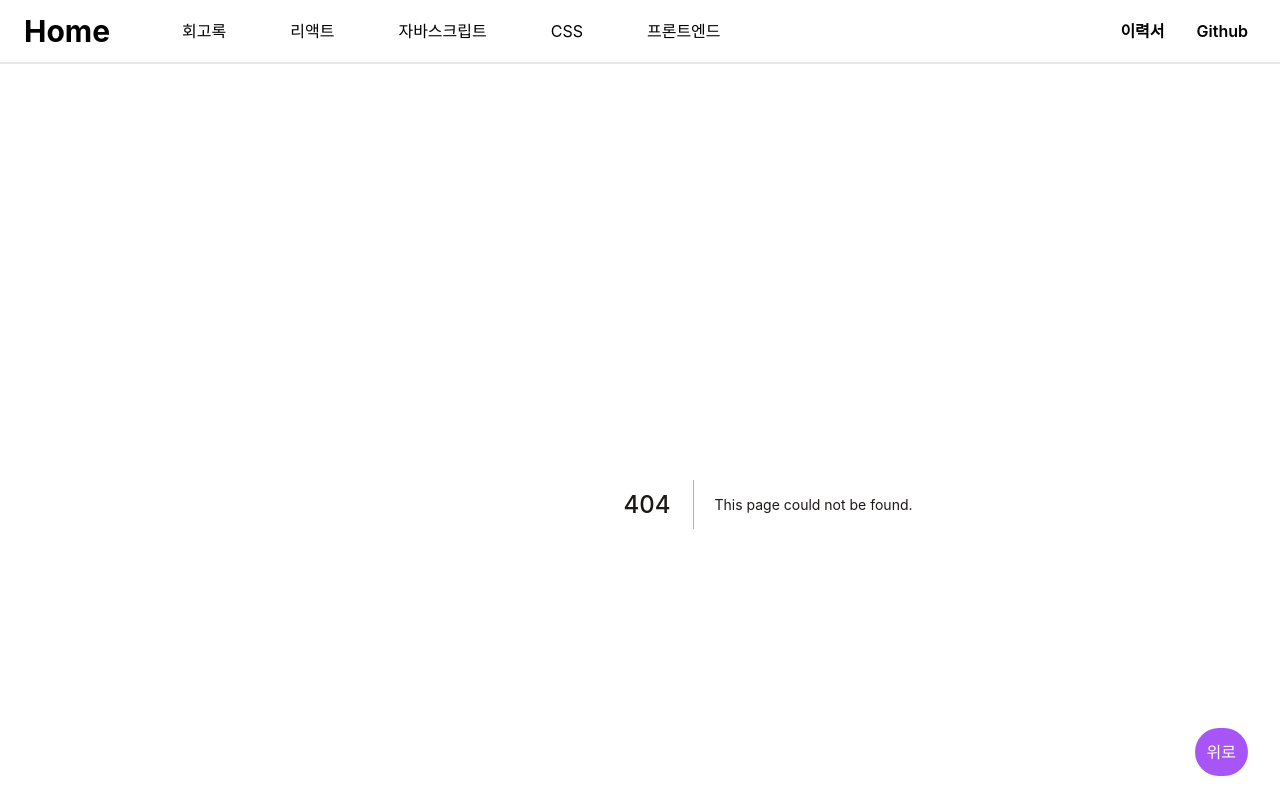
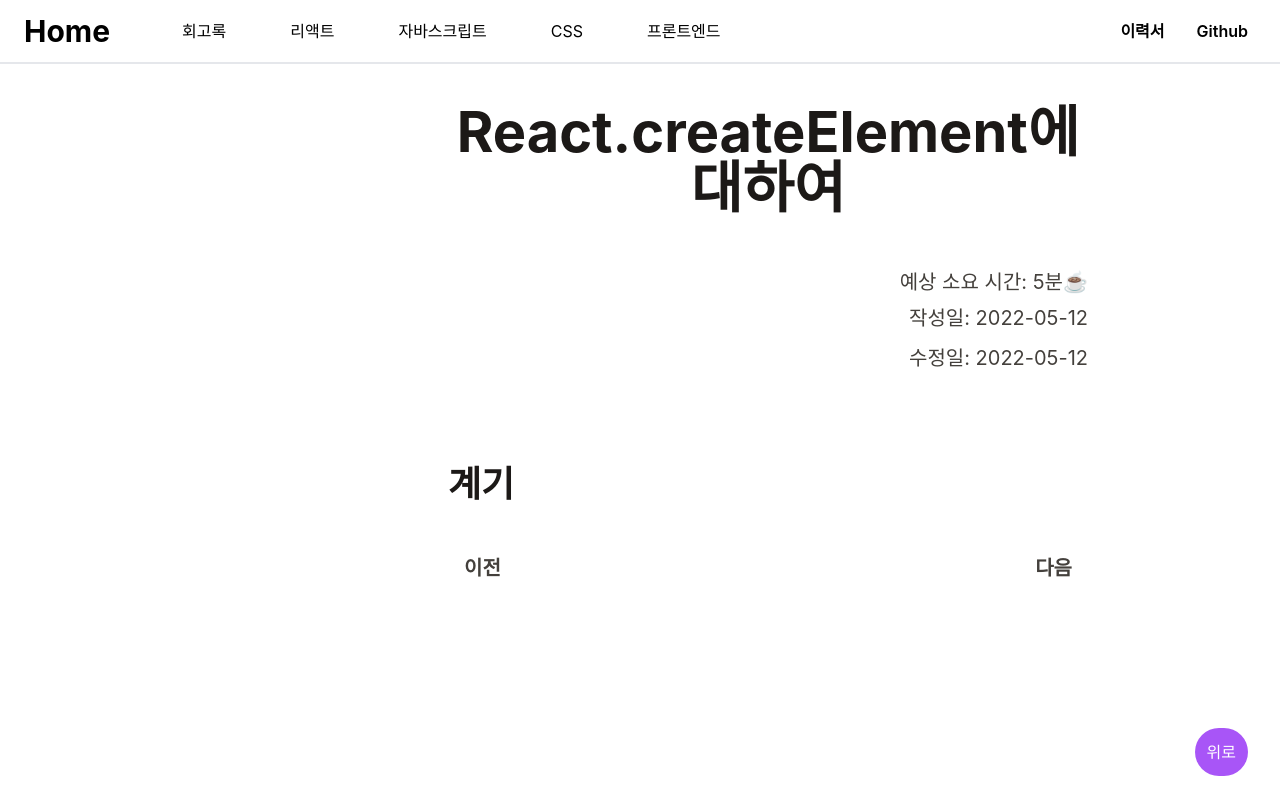
Before and after one commit to rukeni/blog, a Next.js app: page /react/about-createElement in a window 1280 px wide. Before the commit this address had no page. Built offline with nearby package versions, Linux system fonts and the light colour scheme; a web font is replaced by a local one.

Commit message:
Add: React.createElement문서 추가

```diff
--- a/components/Sidebar/sidebarMenus.ts
+++ b/components/Sidebar/sidebarMenus.ts
@@ -19,6 +19,15 @@ export const sidebarMenus: SidebarMenus[] = [
     ],
   },
   {
+    name: 'react',
+    items: [
+      {
+        title: 'React.createElement에 대하여',
+        url: '/react/about-createElement',
+      },
+    ],
+  },
+  {
     name: 'frontend',
     items: [
       {
--- /dev/null
+++ b/pages/react/about-createElement.mdx
@@ -0,0 +1,5 @@
+import HeadPost from '@components/Post/HeadPost.tsx'
+
+<HeadPost title='React.createElement에 대하여' createdDate='2022-05-12' updatedDate='2022-05-12' estimatedTime={5} />
+
+## 계기
--- a/pages/react/index.mdx
+++ b/pages/react/index.mdx
@@ -1 +1,3 @@
 # 목록
+
+- [React.createElement에 대하여](/react/about-createElement)
```
